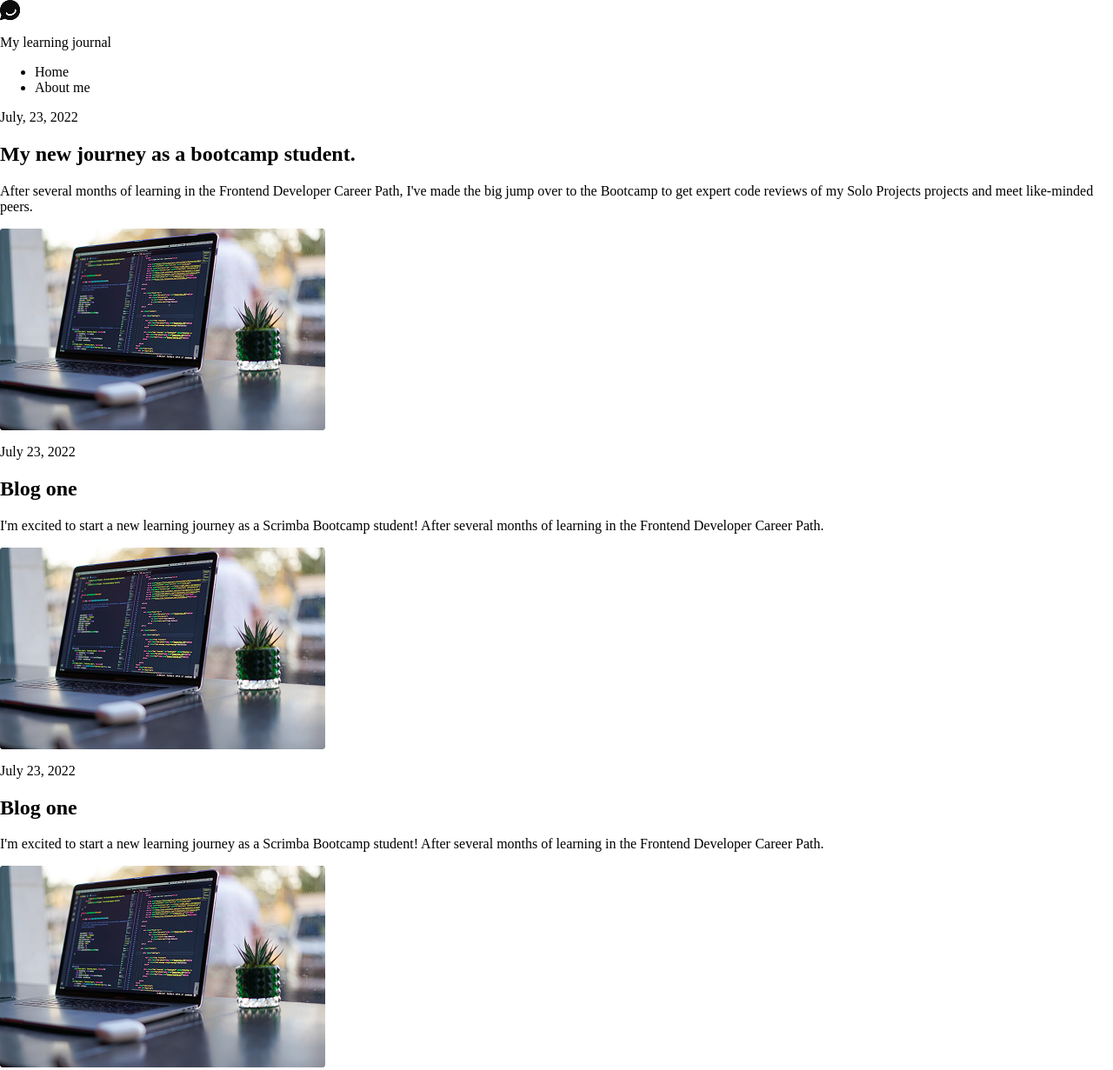
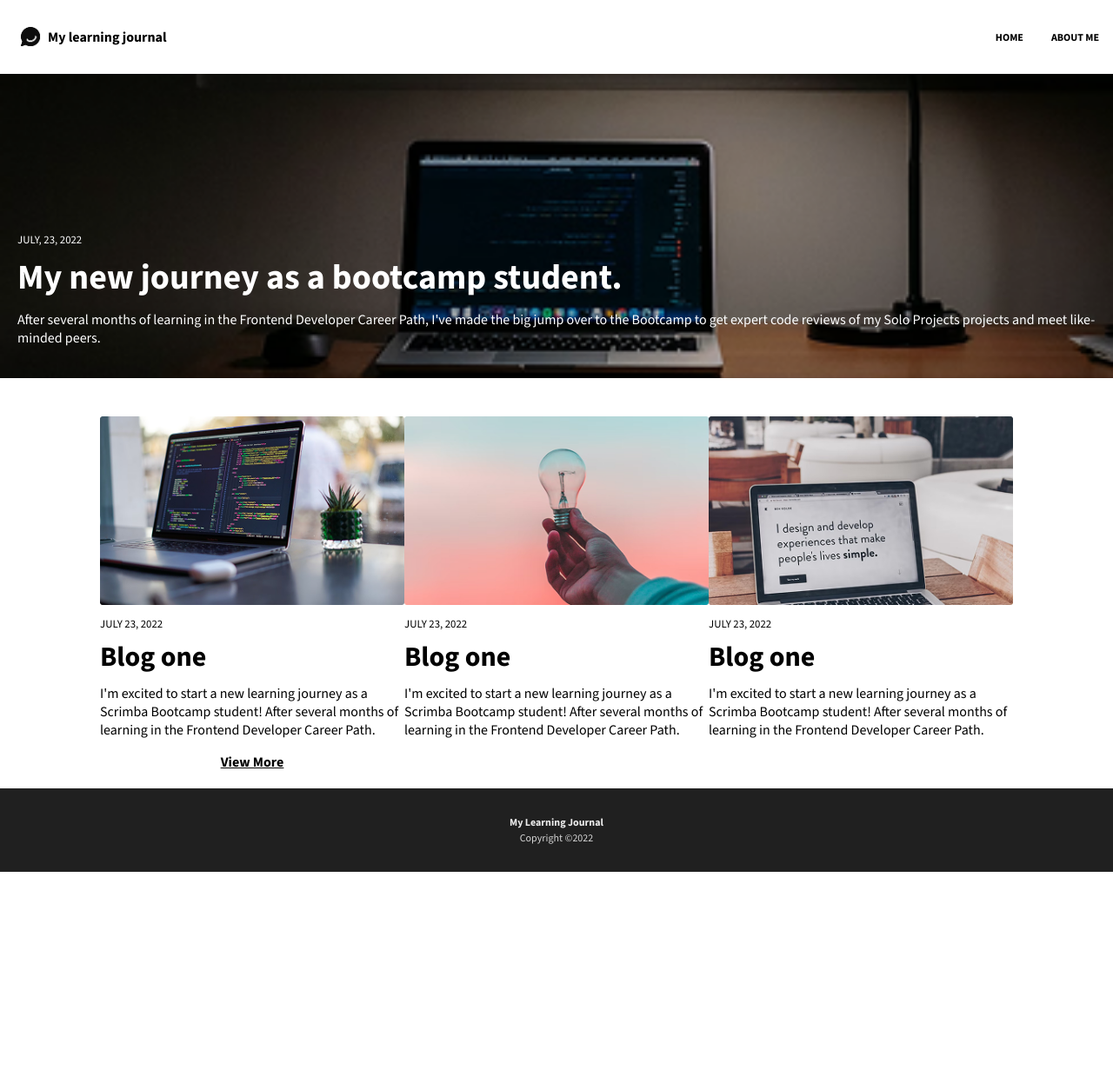
Before and after one commit to tomsamu/scrimba-learning-journal, a plain HTML site: page index.html in a window 1280 px wide. Shown: the top 1231 px of the page at 87% size. After the commit the page ends 1003 px from the top, so only its background shows below. Drawn offline with nearby package versions, Linux system fonts and the light colour scheme.

Commit message:
Mobile design of homepage done. Next: blog post rendering and About me page

```diff
--- a/css/style.css
+++ b/css/style.css
@@ -1,5 +1,160 @@
+*, *::after, *::before {
+    box-sizing: border-box;
+}
+
 html,
 body {
     margin: 0;
     padding: 0;
+    font-family: "Source Sans 3", sans-serif;
 }
+
+.container {
+    display: grid;
+    grid-template-columns: 1fr;
+    grid-template-areas:
+        "head"
+        "main"
+        "arti"
+        "foot";
+
+}
+
+/*  ===============
+        Header
+    =============== */
+
+header {
+    grid-area: head;
+    display: flex;
+    justify-content: space-between;
+    padding: 1em;
+}
+
+.logo, header nav {
+    display: flex;
+    align-items: center;
+}
+
+.logo {
+    font-weight: bold;
+}
+
+.logo img {
+    height: 23px;
+    margin: 0.5rem
+}
+
+nav ul {
+    list-style: none;
+    display: flex;
+    text-transform: uppercase;
+    font-size: 0.75rem;
+    font-weight: bold;
+}
+
+nav ul li {
+    margin-left: 2rem;
+    cursor: pointer;
+}
+
+
+/*  ===============
+        Main
+    =============== */
+
+
+main {
+    grid-area: main;
+    background: black url('../images/article-image-hero.png');
+    background-position: center;
+    background-size: cover;
+    background-repeat: no-repeat;
+    width: 100%;
+
+    color: white;
+    height: 350px;
+    display: flex;
+    flex-direction: column;
+    justify-content: end;
+    padding: 1.25em;
+}
+
+h2 {
+    font-size: 2.5rem;
+    line-height: 1.1;
+    margin: 0;
+}
+
+h3 {
+    font-size: 2rem;
+}
+
+.subheading {
+    text-transform: uppercase;
+    font-size: 0.8rem;
+}
+
+/*  ===============
+        Articles
+    =============== */
+
+#articles {
+    grid-area: arti;
+    display: grid;
+    grid-template-columns: 1fr;
+    margin: 20px;
+}
+
+.blog-post {
+    display: flex;
+    flex-direction: column;
+    margin-top: 1.5rem;
+}
+
+.blog-heading {
+    margin: 0;
+    line-height: 1;
+}
+
+.view-more {
+    text-align: center;
+
+}
+
+.view-more a {
+    color: black;
+    font-weight: bold;
+    text-transform: capitalize;
+}
+
+/*  ===============
+        footer
+    =============== */
+
+footer {
+    grid-area: foot;
+    background-color: #202020;
+    font-size: 0.75rem;
+    text-align: center;
+    line-height: 0.5;
+    padding: 1.5rem 0;
+}
+
+footer p:first-child {
+    color: #ECECEC;
+    font-weight: bold;
+
+}
+
+footer p:last-child {
+    color: #D7D7D7
+}
+
+@media (min-width: 768px) {
+    #articles {
+        display: grid;
+        justify-content: center;
+        grid-template-columns: repeat(auto-fit, 350px);
+    }
+}
--- a/index.html
+++ b/index.html
@@ -1,6 +1,11 @@
 <html>
   <head>
     <title>My Learning Journal</title>
+
+    <link rel="preconnect" href="https://fonts.googleapis.com">
+    <link rel="preconnect" href="https://fonts.gstatic.com" crossorigin>
+    <link href="https://fonts.googleapis.com/css2?family=Roboto:ital,wght@0,100..900;1,100..900&family=Source+Sans+3:ital,wght@0,200..900;1,200..900&display=swap" rel="stylesheet">
+
     <link rel="stylesheet" href="css/style.css" />
 
     <!-- Favicon -->
@@ -8,9 +13,7 @@
 
     <!-- Fonts -->
 
-    <link rel="preconnect" href="https://fonts.googleapis.com">
-    <link rel="preconnect" href="https://fonts.gstatic.com" crossorigin>
-    <link href="https://fonts.googleapis.com/css2?family=Roboto:ital,wght@0,100..900;1,100..900&family=Source+Sans+3:ital,wght@0,200..900;1,200..900&display=swap" rel="stylesheet">
+    <meta viewport="mobile" content="width=device-width, initial-scale=1">
 
   </head>
   <body>
@@ -40,7 +43,7 @@
         <article class="blog-post">
           <img src="images/article-image-03.png" alt="" />
           <p class="subheading">July 23, 2022</p>
-          <h2 class="blog-heading">Blog one</h2>
+          <h3 class="blog-heading">Blog one</h3>
           <p>
             I'm excited to start a new learning journey as a Scrimba Bootcamp
             student! After several months of learning in the Frontend Developer
@@ -49,9 +52,9 @@
         </article>
 
         <article class="blog-post">
-          <img src="images/article-image-03.png" alt="" />
+          <img src="images/article-image-02.png" alt="" />
           <p class="subheading">July 23, 2022</p>
-          <h2 class="blog-heading">Blog one</h2>
+          <h3 class="blog-heading">Blog one</h3>
           <p>
             I'm excited to start a new learning journey as a Scrimba Bootcamp
             student! After several months of learning in the Frontend Developer
@@ -60,14 +63,17 @@
         </article>
 
         <article class="blog-post">
-          <img src="images/article-image-03.png" alt="" />
+          <img src="images/article-image-01.png" alt="" />
           <p class="subheading">July 23, 2022</p>
-          <h2 class="blog-heading">Blog one</h2>
+          <h3 class="blog-heading">Blog one</h3>
           <p>
             I'm excited to start a new learning journey as a Scrimba Bootcamp
             student! After several months of learning in the Frontend Developer
             Career Path.
           </p>
+        </article>
+        <article class="view-more">
+            <a href="#">View more</a>
         </article>
       </section>
 
```
Also changed, not shown: package.json (deleted, +0 -14 lines), todo.md (added, +3 -0 lines), vite.config.js (deleted, +0 -7 lines).
